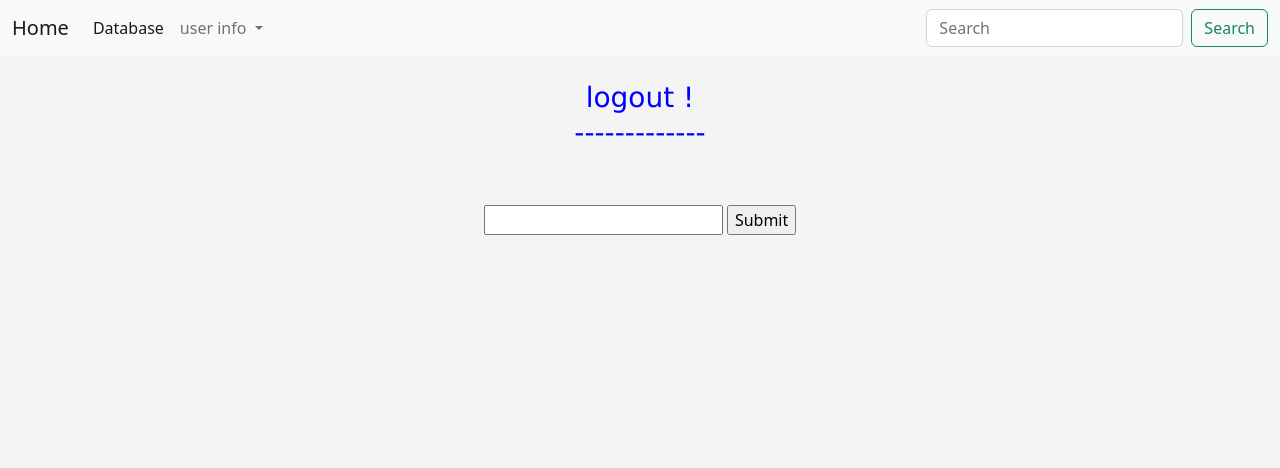
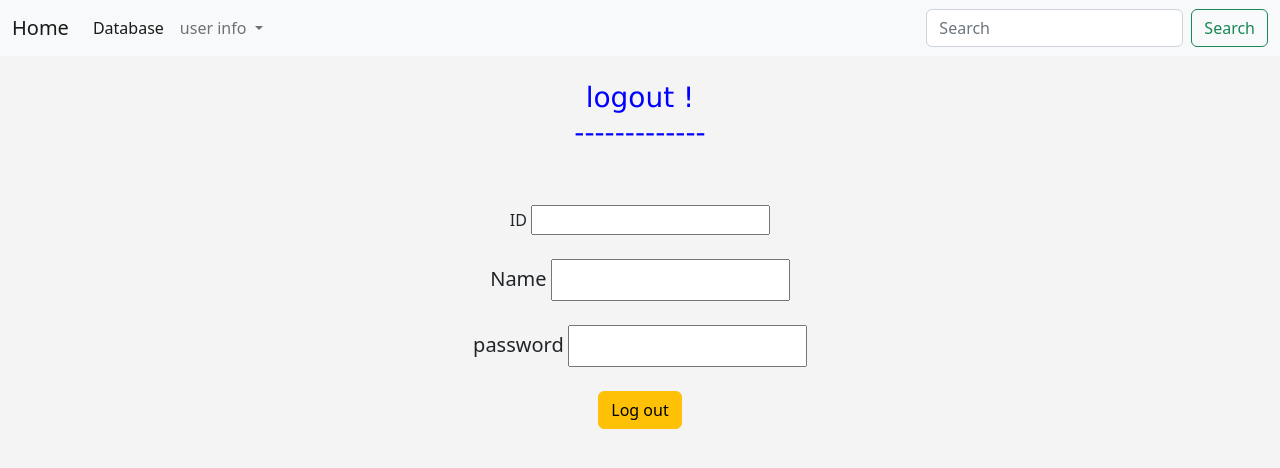
Before and after one commit to ivin-jose/FlaskProject, a Flask app: page /logout in a window 1280 px wide. Shown: the top 468 px of the page. Run offline with Flask 2, Linux system fonts and the light colour scheme; some libraries are stand-ins or nearby versions.

```diff
--- a/templates/logout.html
+++ b/templates/logout.html
@@ -1,6 +1,6 @@
 {% extends 'base.html' %}
 {% block content %}
-<html lang="en" xmlns="http://www.w3.org/1999/html">
+<html lang="en">
 <head>
     <meta charset="UTF-8">
     <title>logout page</title>
@@ -9,8 +9,15 @@
 <center>
     <h3><font color="blue" face="verdana">logout !<br>-------------</font> </h3><br><br>
 <form method="POST">
-    <input type="number" name="id">
-    <input type="submit">
+    {{ form.hidden_tag() }}
+
+    {{ form.id.label }}
+    {{ form.id }}<br><br>
+    {{ form.name.label(class="h5") }}
+    {{ form.name(class="col-form-label" ) }}<br><br>
+    {{ form.password.label(class="h5") }}
+    {{ form.password(class="col-form-label") }}<br><br>
+    {{ form.submit(class="btn btn-warning") }}
 </form>
 {{ id }}
     {{name}}
```
